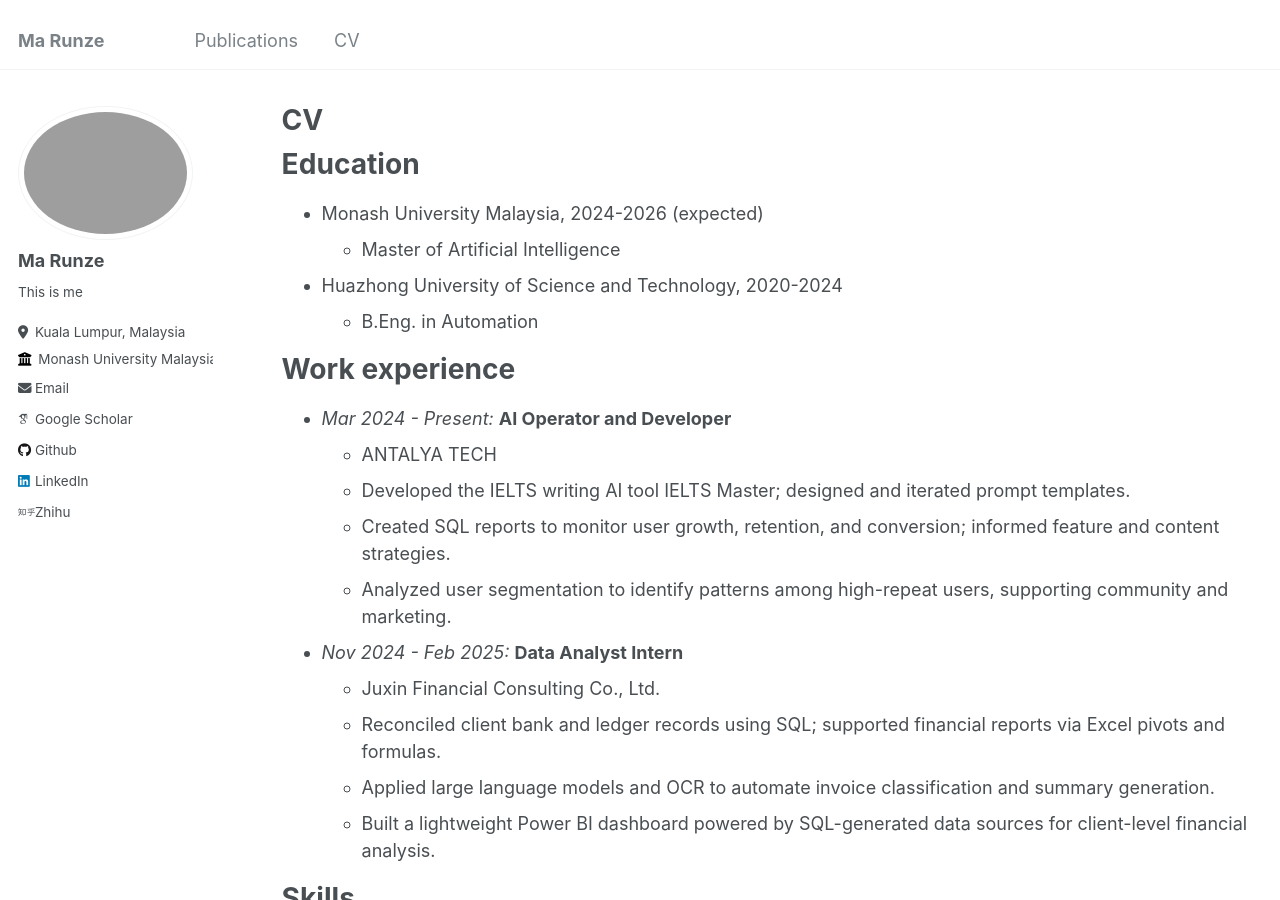
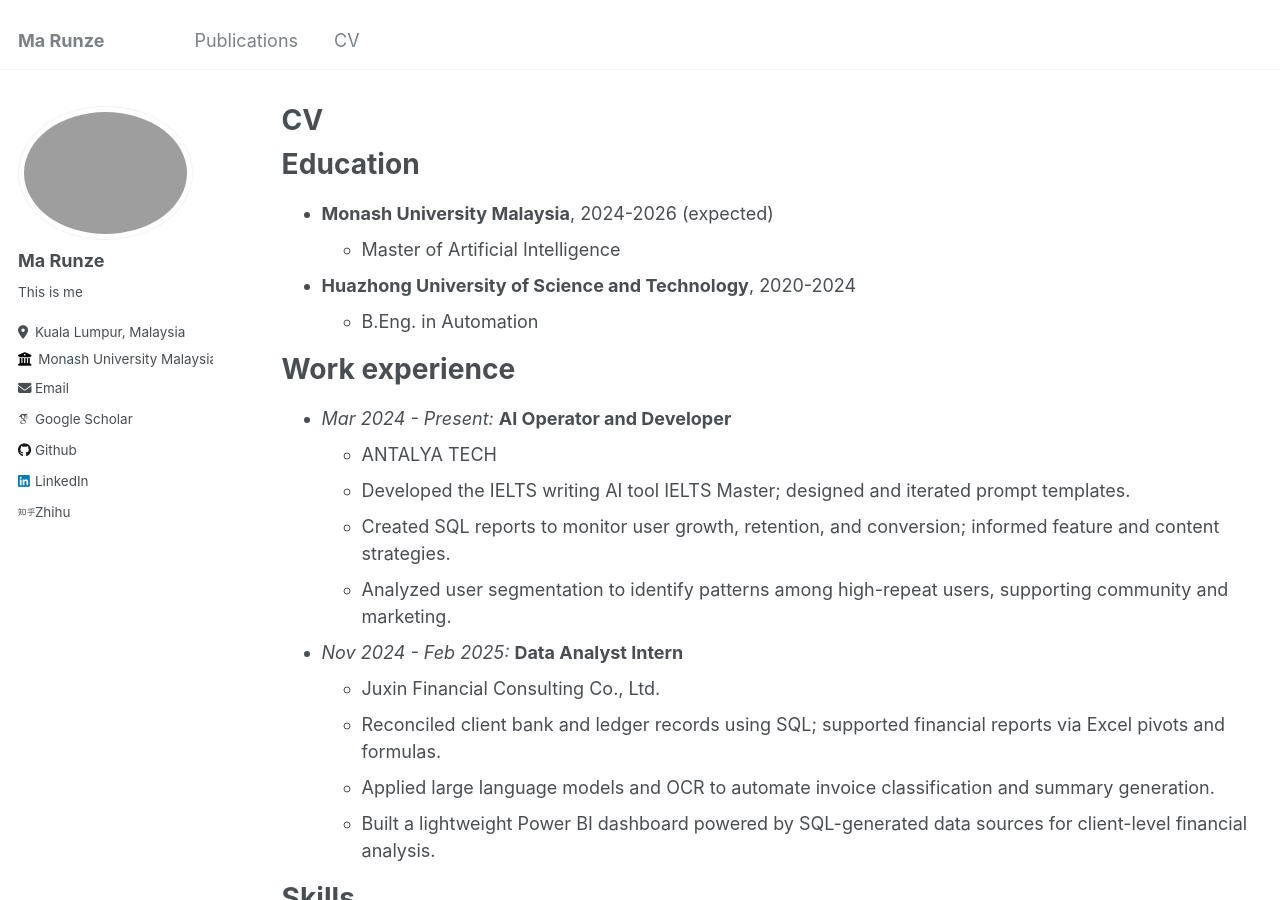
Before and after one commit to Kha1edze/Kha1edze.github.io, a Jekyll site: the page built from _pages/cv.md, in a window 1280 px wide and 900 px high. Built offline with Jekyll 4.4.1, drawn with Linux system fonts in a browser that asks for light colours; some web fonts are replaced.

Commit message:
update cv

```diff
--- a/_pages/cv.md
+++ b/_pages/cv.md
@@ -11,9 +11,9 @@ redirect_from:
 
 Education
 ======
-* Monash University Malaysia, 2024-2026 (expected)
+* **Monash University Malaysia**, 2024-2026 (expected)
   * Master of Artificial Intelligence
-* Huazhong University of Science and Technology, 2020-2024
+* **Huazhong University of Science and Technology**, 2020-2024
   * B.Eng. in Automation
 
 Work experience
```
